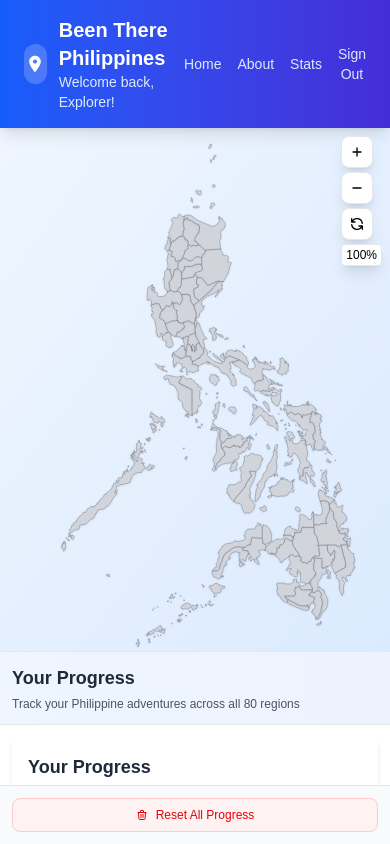
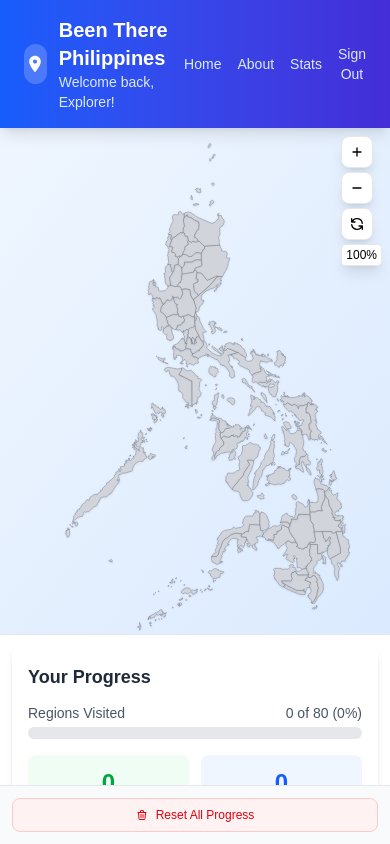
Before and after one commit to JosephCanete/been-there, a Next.js app: page /map in a window 390 px wide. Built offline with nearby package versions, Linux system fonts and the light colour scheme; no server answers.

Commit message:
chore: update code

```diff
--- a/src/components/InteractiveMapReal.tsx
+++ b/src/components/InteractiveMapReal.tsx
@@ -433,7 +433,7 @@ export default function InteractiveMap({
   return (
     <div className={`flex flex-col lg:flex-row h-full ${className}`}>
       {/* Main Map Area - Full width on mobile, 80% on desktop */}
-      <div className="flex-1 relative min-h-[62vh] lg:h-full">
+      <div className="flex-1 relative min-h-[60vh] lg:h-full">
         {renderInteractiveSVG()}
 
         {/* Zoom Controls */}
@@ -564,7 +564,7 @@ export default function InteractiveMap({
       {/* Right Sidebar - Full width on mobile, 20% on desktop */}
       <div className="w-full lg:w-1/5 lg:min-w-72 bg-white border-t lg:border-t-0 lg:border-l border-gray-200 flex flex-col overflow-hidden">
         {/* Header */}
-        <div className="p-3 lg:p-6 border-b border-gray-200 bg-gradient-to-r from-blue-50 to-indigo-50">
+        <div className="p-3 lg:p-6 border-b border-gray-200 bg-gradient-to-r from-blue-50 to-indigo-50 hidden lg:block">
           <h2 className="text-lg lg:text-xl font-bold text-gray-800 mb-1 lg:mb-2">
             Your Progress
           </h2>
```
Also changed, not shown: src/app/page-new.tsx (deleted).
